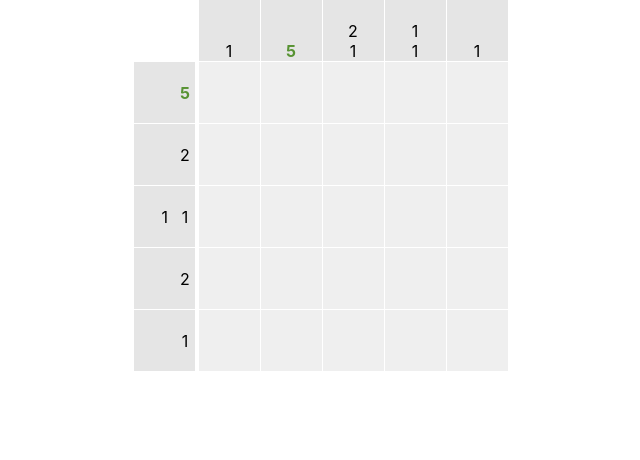
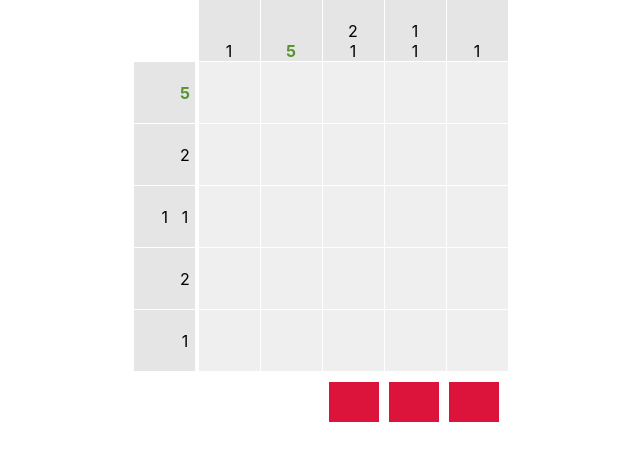
Before and after one commit to ALostCAWs/Nonogram, a React (Create React App) app: page / in a window 1280 px wide. Shown: the top 460 px of the page, without its empty margins (323-963 px from the left). Built offline with nearby package versions, Linux system fonts and the light colour scheme.

Commit message:
Lives displayed on screen

```diff
--- a/src/index.css
+++ b/src/index.css
@@ -137,3 +137,29 @@ code {
 .marked {
   background-color: darkgray;
 }
+
+
+.livesContainer {
+  grid-column: 2 / -1;
+  display: flex;
+  justify-content: flex-end;
+
+  margin-top: 10px;
+
+  width: 100%;
+  height: 50px;
+}
+
+.lives {
+  display: flex;
+  flex-direction: column;
+  justify-content: flex-end;
+  align-items: center;
+}
+
+.life {
+  margin: 5px;
+  height: 50px;
+  width: 50px;
+  background-color: crimson;
+}
--- a/src/picrossGame/board.js
+++ b/src/picrossGame/board.js
@@ -4,8 +4,9 @@ import { GetColumn } from './getBoardInfo';
 import { Hints } from './hints';
 /* End ---- */
 
-export const Board = ({ currentGame, gameSolution, fillTile, markTile, hoverTile }) => {
+export const Board = ({ currentGame, gameSolution, lives, fillTile, markTile, hoverTile }) => {
   // Decouple tiles from board by mapping within return rather than for looping in useEffect
+  lives = [...Array(lives).keys()];
   return (
     <div className='boardContainer'>
       <div className='colHintContainer' key='colHintContainer'>
@@ -31,6 +32,14 @@ export const Board = ({ currentGame, gameSolution, fillTile, markTile, hoverTile
           )
         )}
       </div>
+
+      <div className='livesContainer'>
+        {lives.map((life, i) =>
+          <div className='lives'>
+            <Life key={`Life ${i + 1}`} />
+          </div>
+        )}
+      </div>
     </div>
   );
 }
@@ -42,3 +51,10 @@ const Tile = ({ fill, rowIndex, colIndex, fillTile, markTile, hoverTile }) => {
     <div className={`tile ${fill}`} onClick={e => fillTile(e, rowIndex, colIndex)} onContextMenu={e => markTile(e, rowIndex, colIndex)} onMouseEnter={e => hoverTile(e, rowIndex, colIndex)} onMouseLeave={e => hoverTile(e, rowIndex, colIndex)}></div>
   );
 }
+
+// Displays one life counter element per life remaining
+const Life = () => {
+  return (
+    <div className='life'></div>
+  );
+}
--- a/src/picrossGame/picrossProvider.js
+++ b/src/picrossGame/picrossProvider.js
@@ -34,14 +34,8 @@ export const hintState = {
 // When tile filled, PicrossProvider checks for column / row completion
 // currentGame passed to Board, making Board purely for displaying
 export const PicrossProvider = ({ gameSolution }) => {
-  const [lifeCount, setLifeCount] = useState(CreateLifeCount(gameSolution));
+  const [lives, setLives] = useState(CreateLifeCount(gameSolution));
   const [currentGame, setCurrentGame] = useState(CreateCurrentGame(gameSolution));
-
-  // useEffect triggers on first render & upon any changes to the lifeCount state
-  // Tracks lives without accidental resets every time PicrossProvider rerenders
-  useEffect(() => {
-    console.log(lifeCount);
-  }, [lifeCount]);
 
   // useEffect triggers on first render to set any columns / rows with no fillable tiles to fillState.error
   // Keeps in line with existing picross games
@@ -107,7 +101,7 @@ export const PicrossProvider = ({ gameSolution }) => {
     } else {
       // Upon error, reduce lives
       updatedGame[rowIndex][colIndex] = fillState.error;
-      setLifeCount(lifeCount - 1);
+      setLives(lives - 1);
     }
     setCurrentGame(updatedGame);
   }
@@ -164,7 +158,7 @@ export const PicrossProvider = ({ gameSolution }) => {
 
   return (
     <>
-      <Board currentGame={currentGame} gameSolution={gameSolution} fillTile={fillTile} markTile={markTile} hoverTile={hoverTile} />
+      <Board currentGame={currentGame} gameSolution={gameSolution} lives={lives} fillTile={fillTile} markTile={markTile} hoverTile={hoverTile} />
     </>
   );
 }
```
